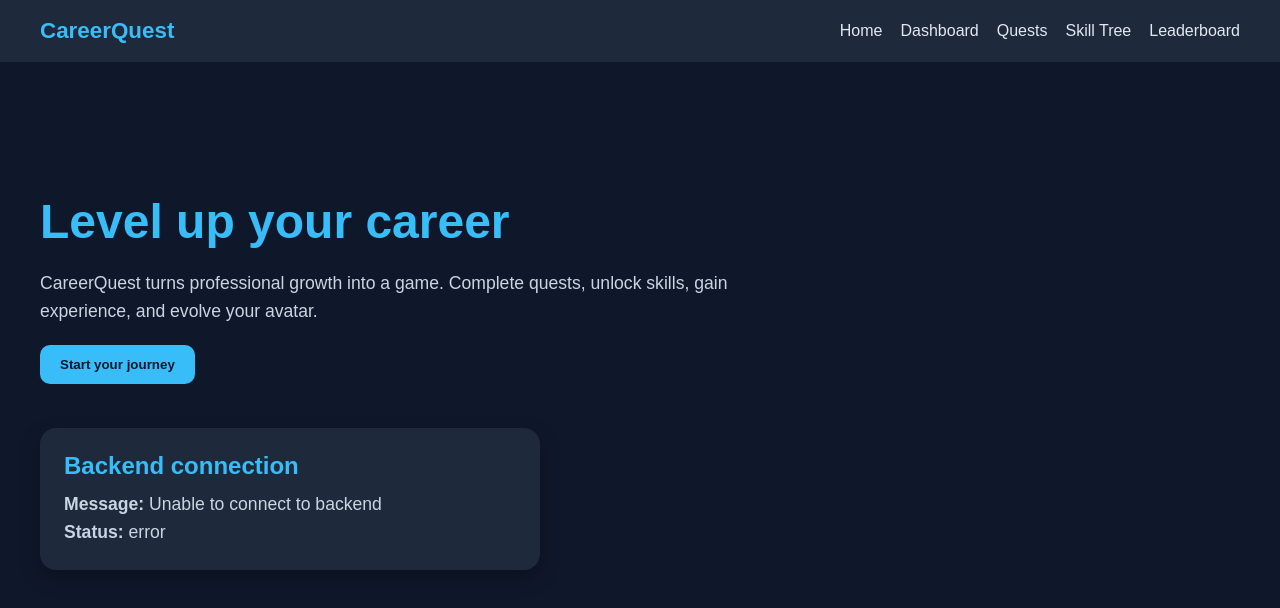
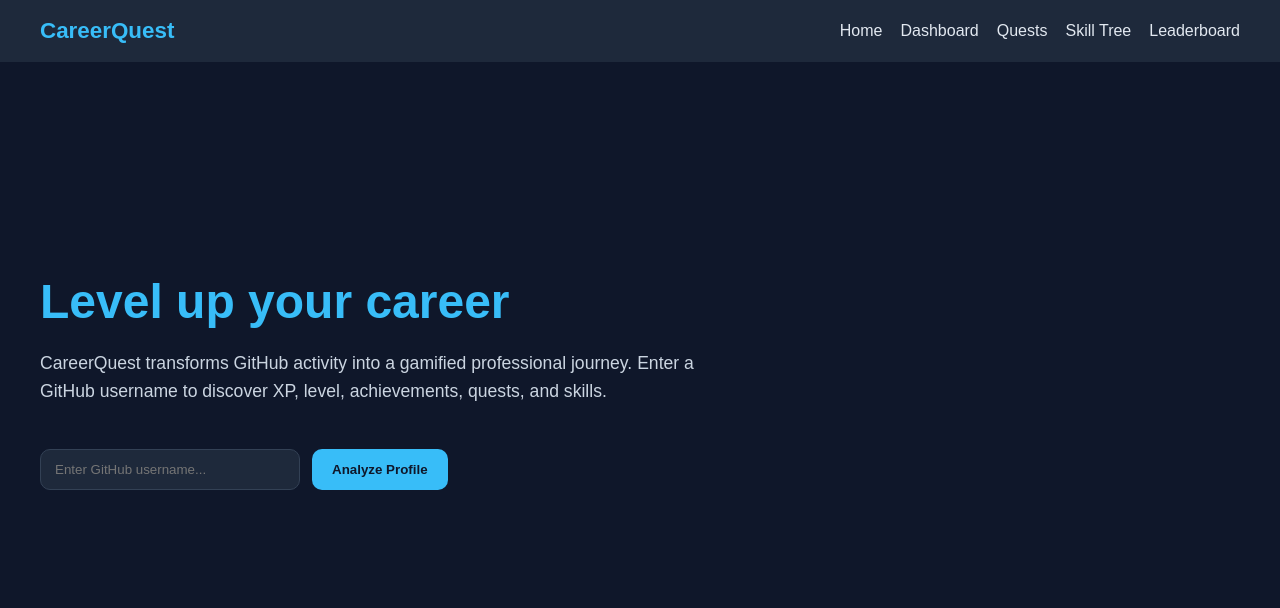
Before and after one commit to Bouchlaghmi-k/careerquest, a React app in the folder frontend/: page / in a window 1280 px wide. Shown: the top 608 px of the page. Built offline with nearby package versions, Linux system fonts and the light colour scheme; no server answers; the HTML template or start-up script is replaced by a standard one.

Commit message:
ajout de l interface dynamique github pour le mvp careerquest

```diff
--- a/frontend/src/index.css
+++ b/frontend/src/index.css
@@ -122,3 +122,94 @@ a {
     font-size: 2.2rem;
   }
 }
+.search-box {
+  margin-top: 24px;
+  display: flex;
+  gap: 12px;
+  flex-wrap: wrap;
+}
+
+.search-box input {
+  padding: 12px 14px;
+  min-width: 260px;
+  border: 1px solid #334155;
+  border-radius: 10px;
+  background: #1e293b;
+  color: #f8fafc;
+  outline: none;
+}
+
+.status-text {
+  margin-top: 20px;
+  color: #cbd5e1;
+}
+
+.error-text {
+  margin-top: 20px;
+  color: #f87171;
+  font-weight: bold;
+}
+
+.profile-result {
+  margin-top: 32px;
+  display: flex;
+  flex-direction: column;
+  gap: 24px;
+}
+
+.profile-header {
+  display: flex;
+  gap: 20px;
+  align-items: center;
+  flex-wrap: wrap;
+}
+
+.avatar-img {
+  width: 90px;
+  height: 90px;
+  border-radius: 50%;
+  object-fit: cover;
+}
+
+.profile-header a {
+  color: #38bdf8;
+  font-weight: 500;
+}
+
+.profile-header a:hover {
+  text-decoration: underline;
+}
+
+.card ul {
+  margin-top: 12px;
+  padding-left: 18px;
+}
+
+.card li {
+  margin-bottom: 8px;
+  color: #cbd5e1;
+}
+
+.skills-list {
+  margin-top: 14px;
+  display: flex;
+  flex-wrap: wrap;
+  gap: 10px;
+}
+
+.skill-badge {
+  padding: 8px 12px;
+  border-radius: 999px;
+  font-size: 0.95rem;
+  font-weight: 600;
+}
+
+.skill-badge.unlocked {
+  background: #22c55e;
+  color: white;
+}
+
+.skill-badge.locked {
+  background: #475569;
+  color: #e2e8f0;
+}
--- a/frontend/src/pages/Home.jsx
+++ b/frontend/src/pages/Home.jsx
@@ -1,37 +1,135 @@
-import { useEffect, useState } from "react";
+import { useState } from "react";
 
 function Home() {
-  const [backendMessage, setBackendMessage] = useState("Loading backend...");
-  const [backendStatus, setBackendStatus] = useState("");
+  const [username, setUsername] = useState("");
+  const [loading, setLoading] = useState(false);
+  const [error, setError] = useState("");
+  const [profile, setProfile] = useState(null);
 
-  useEffect(() => {
-    fetch("http://127.0.0.1:8000/api/health/")
-      .then((response) => response.json())
-      .then((data) => {
-        setBackendMessage(data.message);
-        setBackendStatus(data.status);
-      })
-      .catch(() => {
-        setBackendMessage("Unable to connect to backend");
-        setBackendStatus("error");
-      });
-  }, []);
+  const handleSearch = async () => {
+    if (!username.trim()) return;
+
+    setLoading(true);
+    setError("");
+    setProfile(null);
+
+    try {
+      const response = await fetch(`http://localhost:8000/api/github/${username}/`);
+      const data = await response.json();
+
+      if (!response.ok) {
+        throw new Error(data.error || "GitHub user not found");
+      }
+
+      setProfile(data);
+    } catch (err) {
+      setError(err.message || "Something went wrong");
+    } finally {
+      setLoading(false);
+    }
+  };
 
   return (
     <div className="page hero">
       <h1>Level up your career</h1>
       <p>
-        CareerQuest turns professional growth into a game. Complete quests,
-        unlock skills, gain experience, and evolve your avatar.
+        CareerQuest transforms GitHub activity into a gamified professional journey.
+        Enter a GitHub username to discover XP, level, achievements, quests, and skills.
       </p>
 
-      <button className="primary-btn">Start your journey</button>
+      <div className="search-box">
+        <input
+          type="text"
+          placeholder="Enter GitHub username..."
+          value={username}
+          onChange={(e) => setUsername(e.target.value)}
+        />
+        <button className="primary-btn" onClick={handleSearch}>
+          Analyze Profile
+        </button>
+      </div>
 
-      <div className="card" style={{ marginTop: "24px", maxWidth: "500px" }}>
-        <h2>Backend connection</h2>
-        <p><strong>Message:</strong> {backendMessage}</p>
-        <p><strong>Status:</strong> {backendStatus}</p>
-      </div>
+      {loading && <p className="status-text">Loading profile...</p>}
+      {error && <p className="error-text">{error}</p>}
+
+      {profile && (
+        <div className="profile-result">
+          <div className="profile-header card">
+            <img src={profile.avatar_url} alt={profile.username} className="avatar-img" />
+            <div>
+              <h2>{profile.name || profile.username}</h2>
+              <p>@{profile.username}</p>
+              <p>Level {profile.level} • {profile.avatar_stage}</p>
+              <p>{profile.xp} XP</p>
+              <a href={profile.profile_url} target="_blank" rel="noreferrer">
+                View GitHub Profile
+              </a>
+            </div>
+          </div>
+
+          <div className="card-grid">
+            <div className="card">
+              <h2>Repositories</h2>
+              <p>{profile.repo_count}</p>
+            </div>
+
+            <div className="card">
+              <h2>Followers</h2>
+              <p>{profile.followers}</p>
+            </div>
+
+            <div className="card">
+              <h2>Stars</h2>
+              <p>{profile.stars}</p>
+            </div>
+          </div>
+
+          <div className="card-grid">
+            <div className="card">
+              <h2>Achievements</h2>
+              <ul>
+                {profile.achievements.map((achievement, index) => (
+                  <li key={index}>{achievement}</li>
+                ))}
+              </ul>
+            </div>
+
+            <div className="card">
+              <h2>Top Languages</h2>
+              <ul>
+                {profile.top_languages.map((language, index) => (
+                  <li key={index}>{language}</li>
+                ))}
+              </ul>
+            </div>
+          </div>
+
+          <div className="card">
+            <h2>Quests</h2>
+            <ul>
+              {profile.quests.map((quest, index) => (
+                <li key={index}>
+                  {quest.title} — {quest.completed ? "Completed" : "Locked"}
+                </li>
+              ))}
+            </ul>
+          </div>
+
+          <div className="card">
+            <h2>Skills</h2>
+            <div className="skills-list">
+              {profile.skills.map((skill, index) => (
+                <span
+                  key={index}
+                  className={skill.unlocked ? "skill-badge unlocked" : "skill-badge locked"}
+                >
+                  {skill.name}
+                </span>
+              ))}
+            </div>
+          </div>
+        </div>
+      )}
     </div>
   );
 }
```
